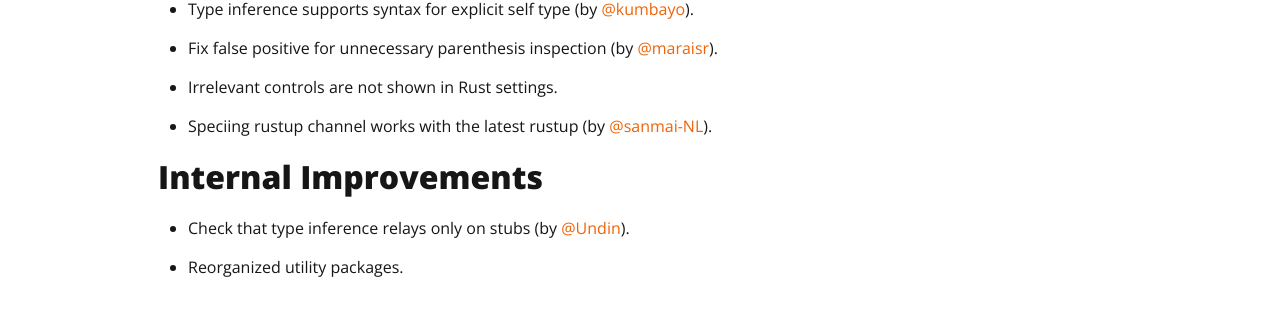
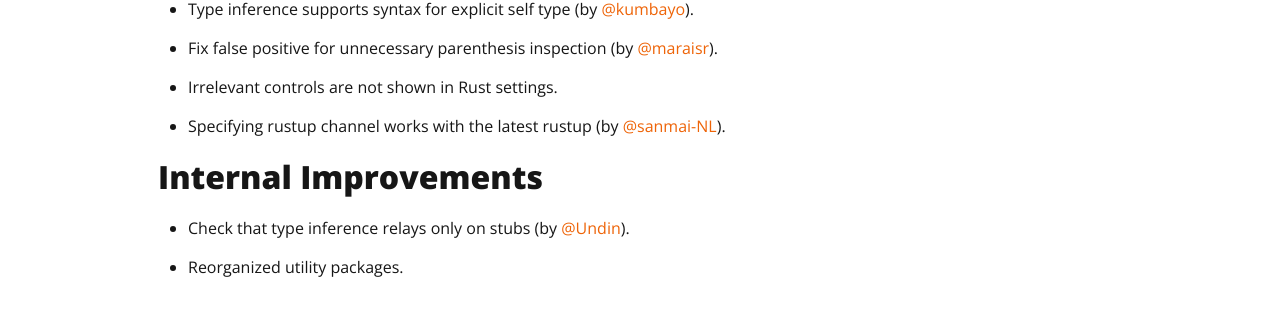
Before and after one commit to intellij-rust/intellij-rust.github.io, a Jekyll site: the page built from _posts/2017-10-09-changelog-54.markdown, in a window 1280 px wide and 957 px high. Shown: the part 425-734 px from the top of the window. Built offline with Jekyll 4.4.1, drawn with Linux system fonts in a browser that asks for light colours; nearby versions of some CDN libraries; some web fonts are replaced.

Commit message:
Update 2017-10-09-changelog-54.markdown

```diff
--- a/_posts/2017-10-09-changelog-54.markdown
+++ b/_posts/2017-10-09-changelog-54.markdown
@@ -22,7 +22,7 @@ date: 2017-10-09 17:44:28 +0300
 
 * Irrelevant controls are not shown in Rust settings.
 
-* Speciing rustup channel works with the latest rustup (by [@sanmai-NL]).
+* Specifying rustup channel works with the latest rustup (by [@sanmai-NL]).
 
 
 ## Internal Improvements
```
